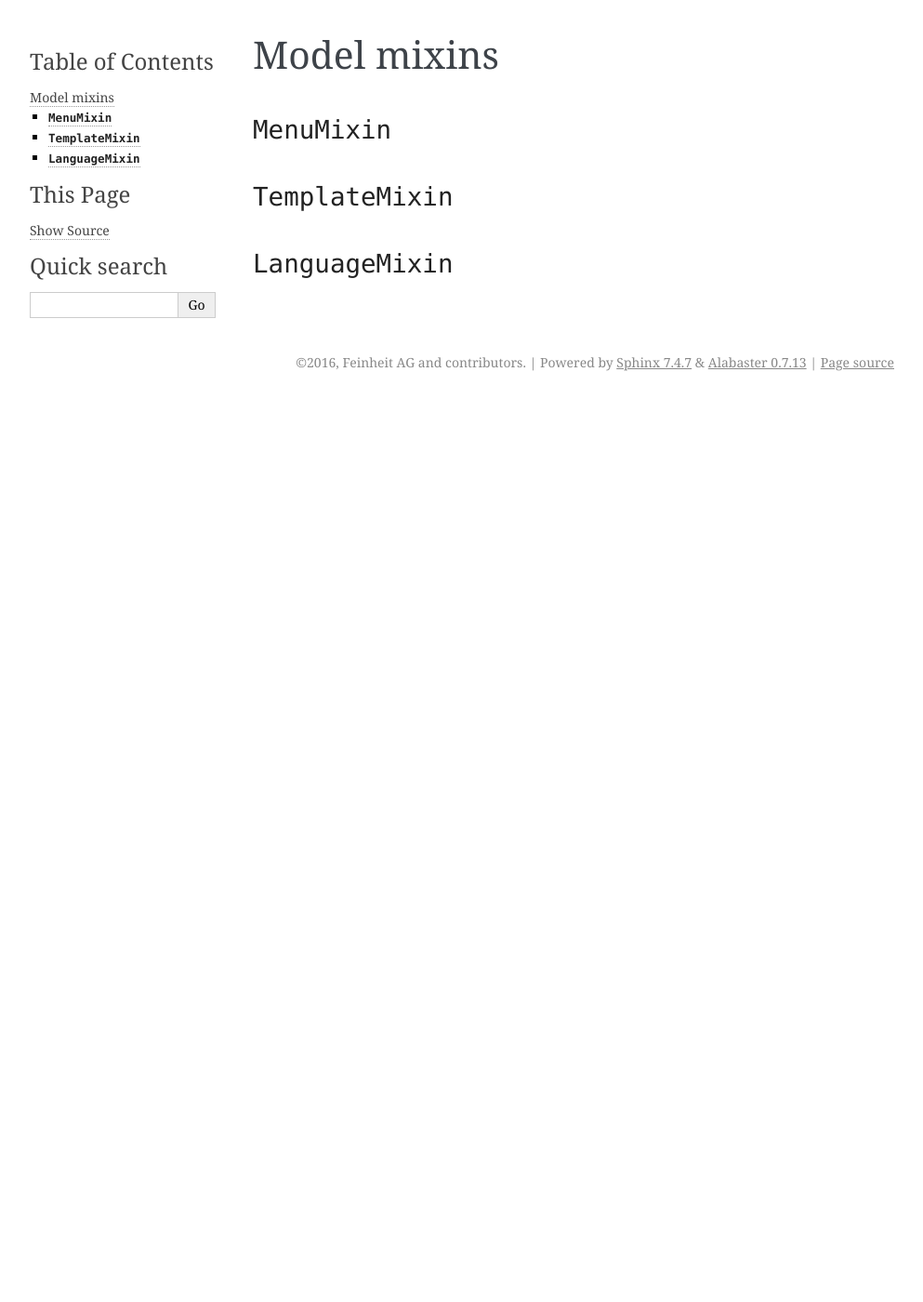
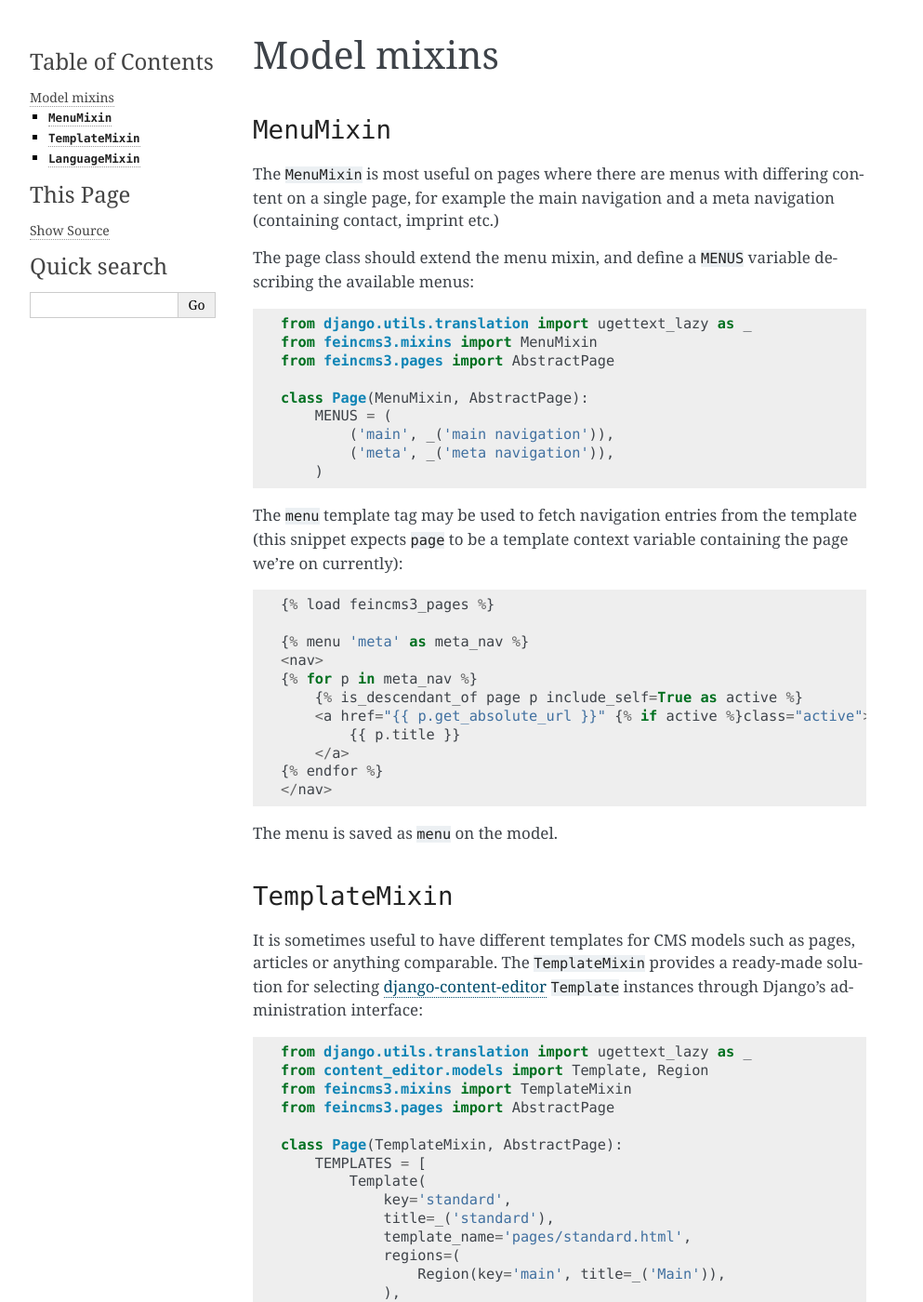
Before and after one commit to feincms/feincms3, a Sphinx documentation site: the page built from docs/mixins.rst, in a window 1280 px wide and 1400 px high. Shown: the whole window at 93% size, without its empty margins (148-1141 px from the left). Built offline with Sphinx 7.4.7, drawn with Linux system fonts in a browser that asks for light colours; pages that are not in the unit, such as notebooks, are missing from menus; some of the changed text lies outside the part shown.

Commit message:
Document the three mixins

```diff
--- a/docs/mixins.rst
+++ b/docs/mixins.rst
@@ -6,10 +6,110 @@ Model mixins
 ``MenuMixin``
 =============
 
+The ``MenuMixin`` is most useful on pages where there are menus with
+differing content on a single page, for example the main navigation
+and a meta navigation (containing contact, imprint etc.)
+
+The page class should extend the menu mixin, and define a ``MENUS``
+variable describing the available menus::
+
+    from django.utils.translation import ugettext_lazy as _
+    from feincms3.mixins import MenuMixin
+    from feincms3.pages import AbstractPage
+
+    class Page(MenuMixin, AbstractPage):
+        MENUS = (
+            ('main', _('main navigation')),
+            ('meta', _('meta navigation')),
+        )
+
+The ``menu`` template tag may be used to fetch navigation entries
+from the template (this snippet expects ``page`` to be a template
+context variable containing the page we're on currently)::
+
+    {% load feincms3_pages %}
+
+    {% menu 'meta' as meta_nav %}
+    <nav>
+    {% for p in meta_nav %}
+        {% is_descendant_of page p include_self=True as active %}
+        <a href="{{ p.get_absolute_url }}" {% if active %}class="active">
+            {{ p.title }}
+        </a>
+    {% endfor %}
+    </nav>
+
+The menu is saved as ``menu`` on the model.
+
 
 ``TemplateMixin``
 ==================
 
+It is sometimes useful to have different templates for CMS models such
+as pages, articles or anything comparable. The ``TemplateMixin``
+provides a ready-made solution for selecting django-content-editor_
+``Template`` instances through Django's administration interface::
+
+    from django.utils.translation import ugettext_lazy as _
+    from content_editor.models import Template, Region
+    from feincms3.mixins import TemplateMixin
+    from feincms3.pages import AbstractPage
+
+    class Page(TemplateMixin, AbstractPage):
+        TEMPLATES = [
+            Template(
+                key='standard',
+                title=_('standard'),
+                template_name='pages/standard.html',
+                regions=(
+                    Region(key='main', title=_('Main')),
+                ),
+            ),
+            Template(
+                key='with-sidebar',
+                title=_('with sidebar'),
+                template_name='pages/with-sidebar.html',
+                regions=(
+                    Region(key='main', title=_('Main')),
+                    Region(key='sidebar', title=_('Sidebar')),
+                ),
+            ),
+        ]
+
+The template key is stored as ``template_key`` on the model, the
+``Template`` instance is available using the ``template`` property.
+django-content-editor_ also requires a ``regions`` property for its
+editing interface; the property returns the regions list from the
+selected template.
+
 
 ``LanguageMixin``
 =================
+
+Pages may come in varying languages. ``LanguageMixin`` helps with that.
+It uses ``settings.LANGUAGES`` for the language selection, and sets the
+first language as default::
+
+    from django.utils.translation import ugettext_lazy as _
+    from feincms3.mixins import LanguageMixin
+    from feincms3.pages import AbstractPage
+
+    class Page(LanguageMixin, AbstractPage):
+        pass
+
+The language itself is saved as ``language_code`` on the model. Also
+provided is a method ``activate_language`` which activates the selected
+language using ``django.utils.translation.activate`` and sets
+``LANGUAGE_CODE`` on the request, the same things Django's
+``LocaleMiddleware`` does::
+
+    def page_detail(request, path):
+        page = # Fetch the Page instance somehow
+        page.activate_language(request)
+
+Note that this does not persist the language in the session or in a
+cookie. If you need this, you should use Django's
+``django.views.i18n.set_language`` view.
+
+
+.. _django-content-editor: http://django-content-editor.readthedocs.org/
```
